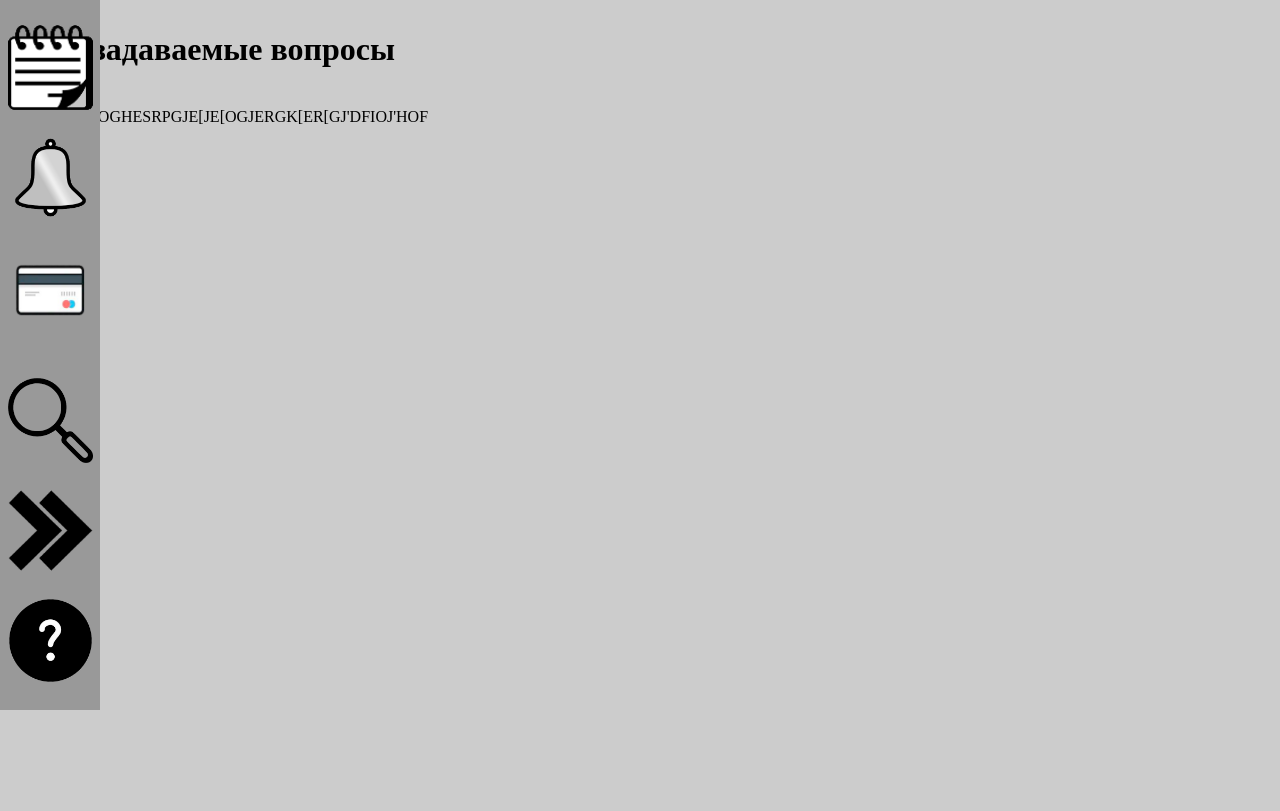
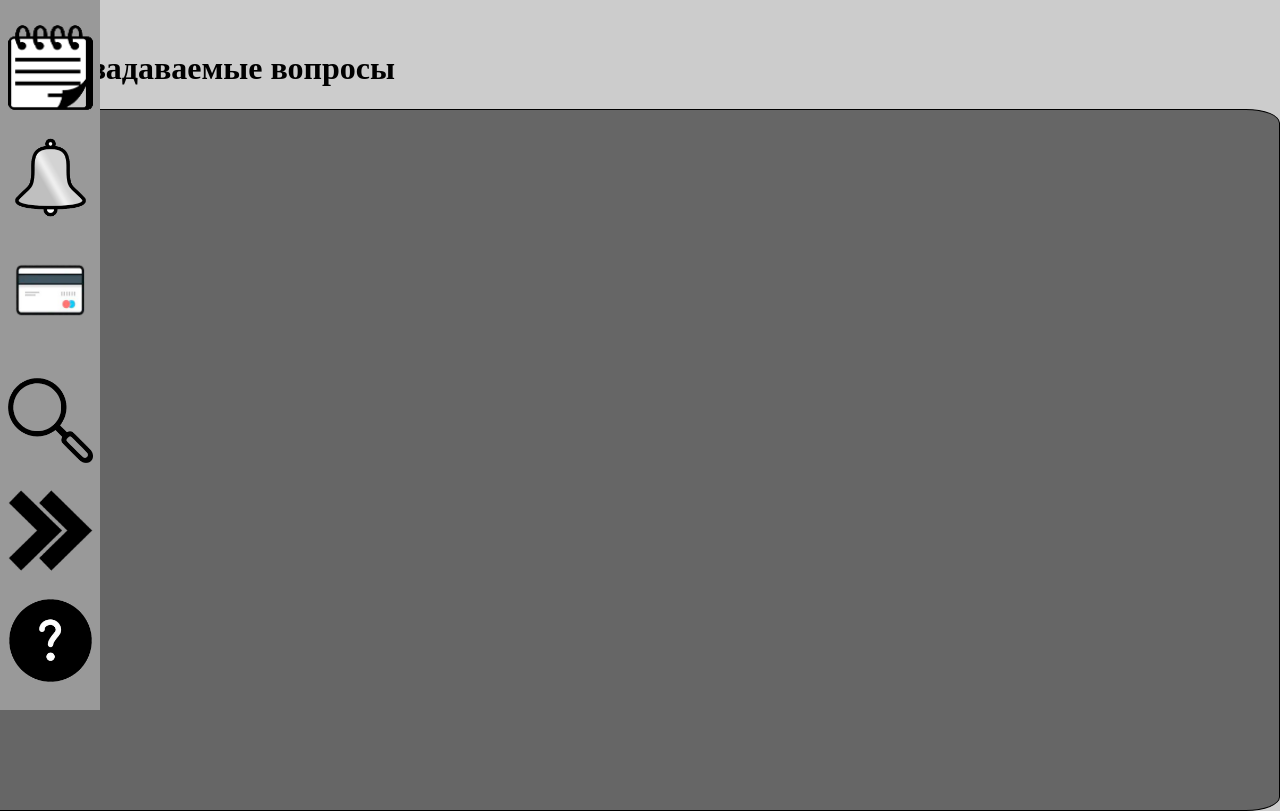
Before and after one commit to Bardak-ui/EduTric, a Django app: page /FAQ/ in a window 1280 px wide. Shown: the part 90-901 px from the top of the page. Before the commit the page ends 800 px from the top, so only its background shows below. Run offline with Django 5.2, Linux system fonts and the light colour scheme; a user stored in the database is signed in; data comes from the database, SQL or seed files in the repository; both versions use the stored data as it was after the commit.

Commit message:
9.03.2025

```diff
--- a/main/models.py
+++ b/main/models.py
@@ -10,7 +10,8 @@
 
 class Groups(models.Model):
     GROUPS_CHOICES= [
-        ('21.02.16 Шахтное строительство','21.02.16 Шахтное строительство'),
+        ('21.02.16 Шахтное строительство',
+         '21.02.16 Шахтное строительство'),
 
         ('21.02.17 Подземная разработка месторождений полезных ископаемых',
          '21.02.17 Подземная разработка месторождений полезных ископаемых'),
--- a/main/static/FAQ.css
+++ b/main/static/FAQ.css
@@ -75,3 +75,23 @@
 
     margin: 0 auto 25px; /* Упрощён синтаксис margin */
 }
+
+.FAQ{
+    display: flex;
+    justify-content: left;
+    align-items: center;
+    justify-self: right;
+    background-color: #666;
+    border: 1px solid #000;
+    border-radius: 2%;
+    width: 1700px;
+    height: 700px;
+}
+
+.h1{
+    display: flex;
+    justify-self: center;
+    align-items: center;
+    justify-content: center;
+    align-self: center;
+}
--- a/main/templates/faq_list.html
+++ b/main/templates/faq_list.html
@@ -1,13 +1,29 @@
 {% extends "base.html" %}
+{% load static %}
 
-{% block title %}Часто задаваемые вопросы{% endblock %}
+<head>
+    <meta charset="UTF-8">
+    <meta name="viewport" content="width=device-width, initial-scale=1.0">
+    <link rel="stylesheet" href="{% static 'FAQ.css' %}">
+    <title>{% block title %}FAQ{% endblock %}</title>
+</head>
+{% block content %}
+    <!-- Добавляем кнопку бургер-меню -->
+    <div class="burger-menu" onclick="toggleMenu()">☰</div>
 
-{% block content %}
     <h1>Часто задаваемые вопросы</h1>
+    <div class="FAQ">
         {% for faq in faqs %}
             <details>
                 <summary>{{ faq.question }}</summary>
                 <p>{{ faq.answer }}</p>
             </details>
         {% endfor %}
+    </div>
 {% endblock %}
+
+<script>
+    function toggleMenu() {
+        document.querySelector('.left_panel').classList.toggle('active');
+    }
+</script>
--- a/main/views.py
+++ b/main/views.py
@@ -1,14 +1,21 @@
-from django.shortcuts import render
+from django.shortcuts import render, redirect
 from .models import Profile, Teacher, FAQ
 from django.contrib.auth.decorators import login_required
+from .forms import CustomeUserForm, CreateProfile, CreateProfileTeacher, EditProfile, EditProfileTeacher
 
 @login_required
 def home(request):
     return render(request,'home.html')
 
-@login_required
 def register(request):
-    return render(request, 'register.html')
+    if request.method == 'POST':
+        form = CustomeUserForm(request.POST)
+        if form.is_valid():
+            form.save()
+            return redirect('login/')
+        else:
+            form = CustomeUserForm()
+    return render(request, 'register.html', {'form':form})
 
 @login_required
 def profile(request):
```
Also changed, not shown: main/templates/profile.html (+14 -0 lines), main/templates/register.html (+14 -0 lines), main/templates/search_user.html (+15 -0 lines), db.sqlite3. Lines whose indentation alone changed are shown as unchanged.
